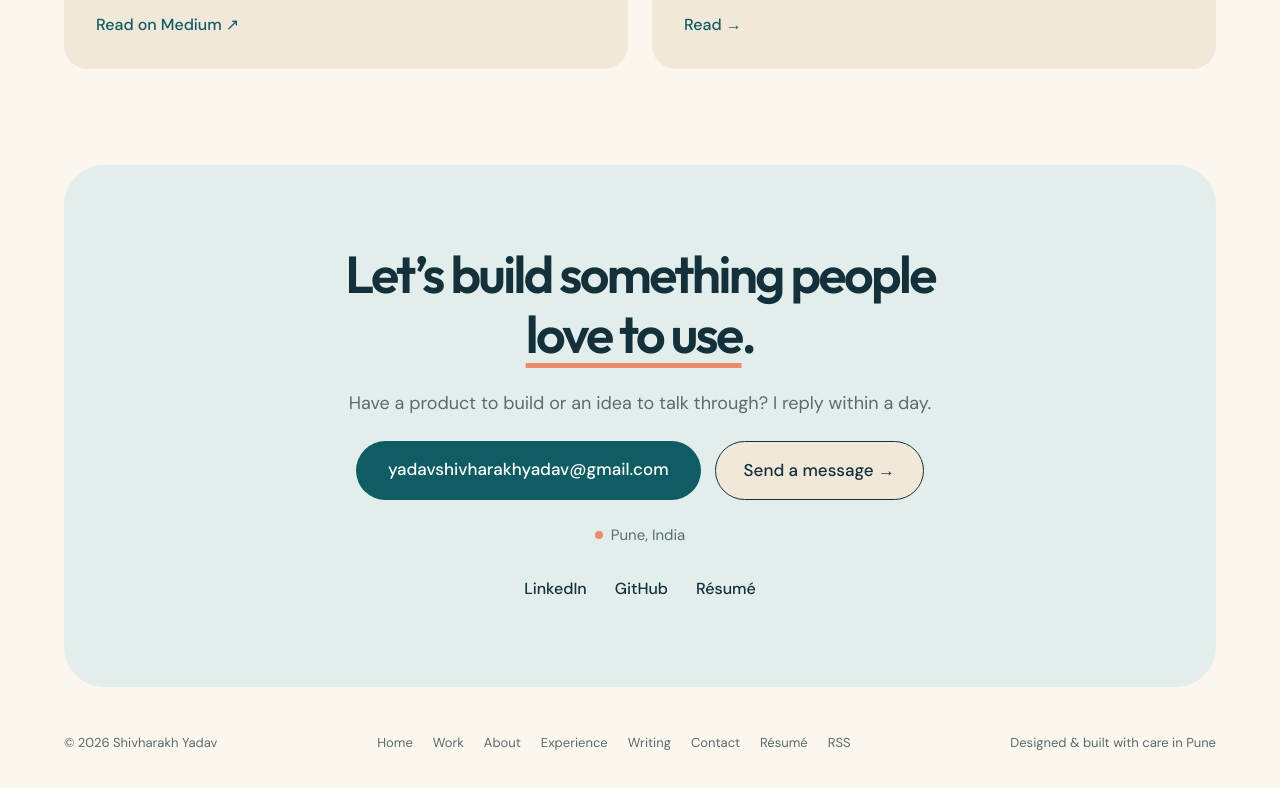
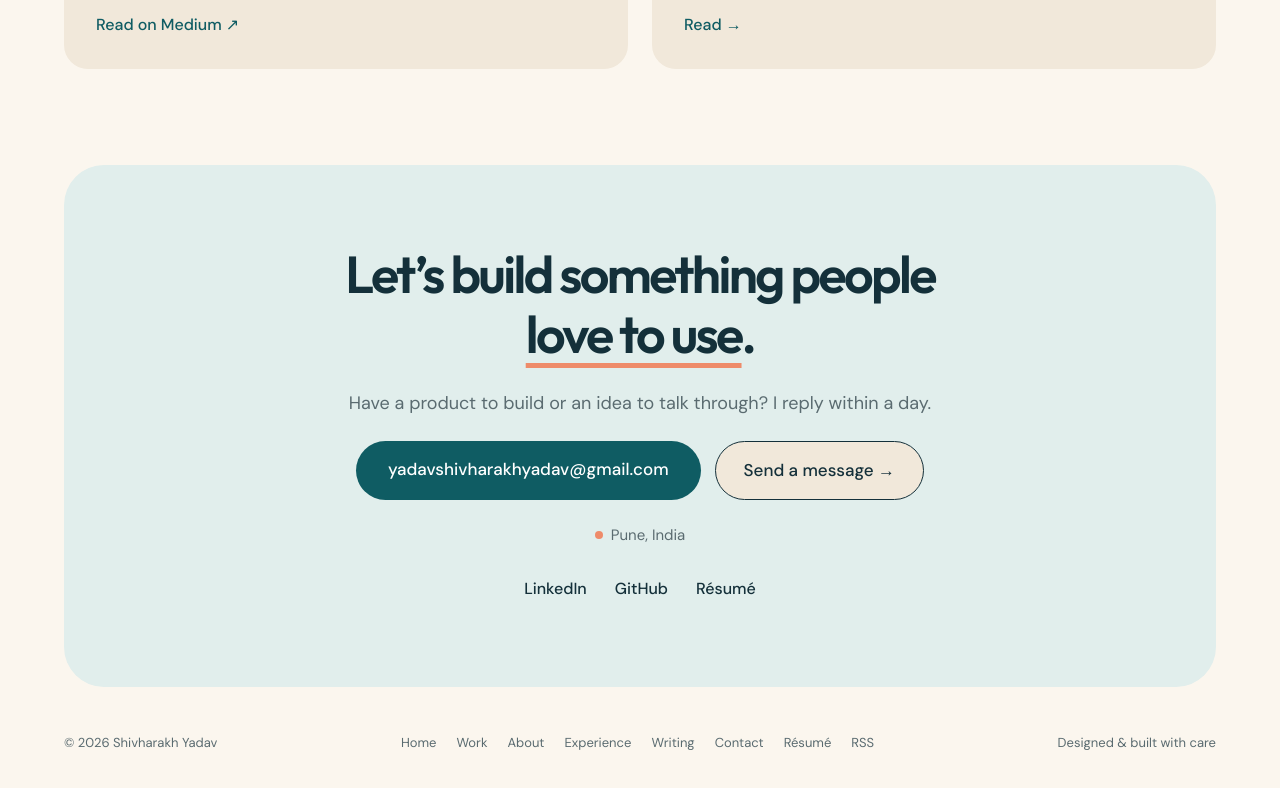
Before and after one commit to ShivharakhYadav/shivharakhyadav, a Next.js app: page / in a window 1280 px wide. Shown: the part 3324-4112 px from the top of the page. Built offline with nearby package versions, Linux system fonts and the light colour scheme.

Commit message:
Drop the city from the footer tagline

```diff
--- a/src/components/sections/Footer.tsx
+++ b/src/components/sections/Footer.tsx
@@ -42,7 +42,7 @@ export default function Footer() {
             </li>
           </ul>
         </nav>
-        <span>Designed &amp; built with care in Pune</span>
+        <span>Designed &amp; built with care</span>
       </Container>
     </footer>
   );
```
